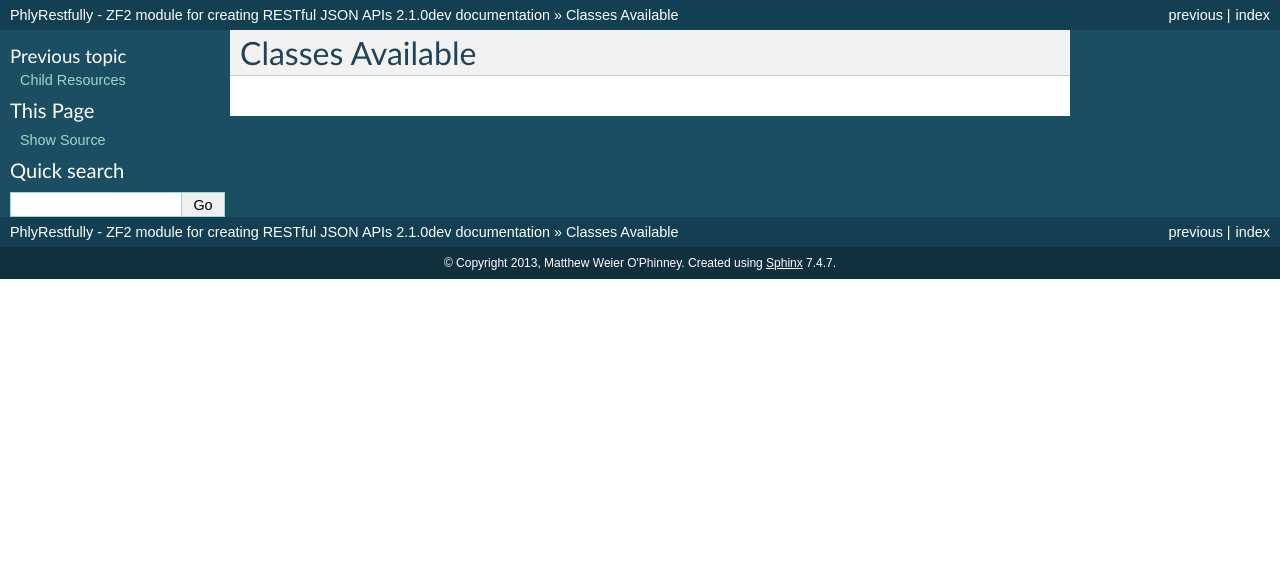
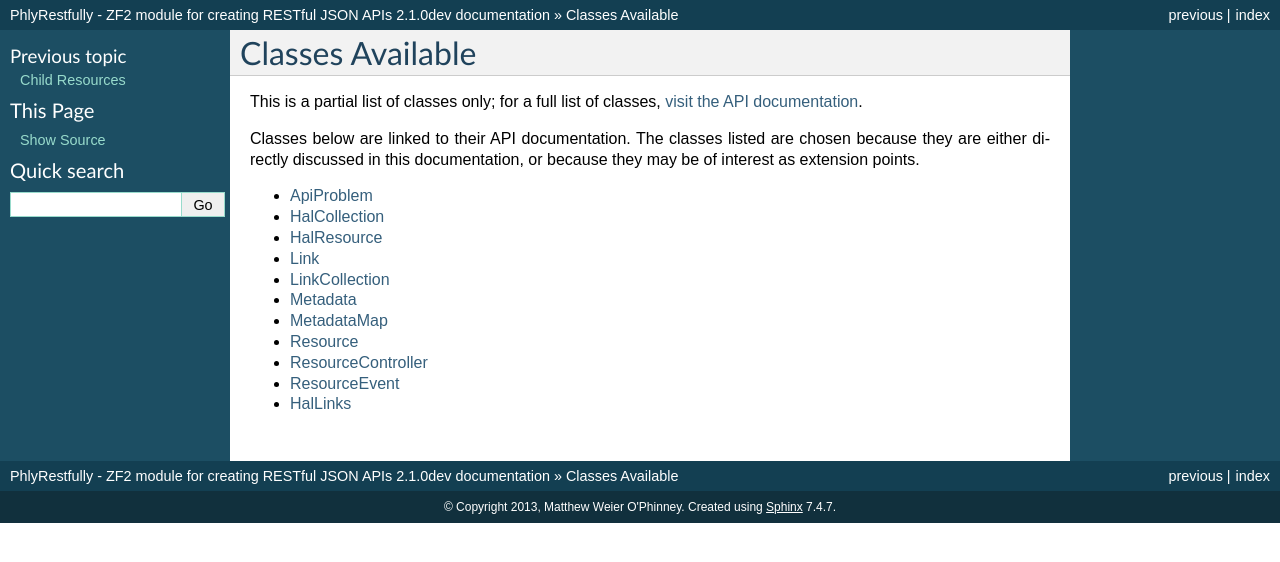
Before and after one commit to phly/PhlyRestfully, a Sphinx documentation site: the page built from docs/ref/classes.rst, in a window 1280 px wide. Shown: the top 562 px of the page. Built offline with Sphinx 7.4.7, drawn with Linux system fonts in a browser that asks for light colours.

Commit message:
Added partial class listing, linking to API documentation

```diff
--- a/docs/index.rst
+++ b/docs/index.rst
@@ -66,7 +66,6 @@ Reference Guide
     * :doc:`ref/alternate-resource-return-values`
     * :doc:`ref/child-resources`
     * :doc:`ref/classes`
-      In which I list each class and link to its API documentation
 
 Api docs:
 ---------
--- a/docs/ref/classes.rst
+++ b/docs/ref/classes.rst
@@ -3,4 +3,23 @@
 Classes Available
 =================
 
+This is a partial list of classes only; for a full list of classes, `visit the
+API documentation <_static/phpdoc/index.html>`_.
+
+Classes below are linked to their API documentation. The classes listed are
+chosen because they are either directly discussed in this documentation, or
+because they may be of interest as extension points.
+
+- `ApiProblem <_static/phpdoc/classes/PhlyRestfully.ApiProblem.html>`_
+- `HalCollection <_static/phpdoc/classes/PhlyRestfully.HalCollection.html>`_
+- `HalResource <_static/phpdoc/classes/PhlyRestfully.HalResource.html>`_
+- `Link <_static/phpdoc/classes/PhlyRestfully.Link.html>`_
+- `LinkCollection <_static/phpdoc/classes/PhlyRestfully.LinkCollection.html>`_
+- `Metadata <_static/phpdoc/classes/PhlyRestfully.Metadata.html>`_
+- `MetadataMap <_static/phpdoc/classes/PhlyRestfully.MetadataMap.html>`_
+- `Resource <_static/phpdoc/classes/PhlyRestfully.Resource.html>`_
+- `ResourceController <_static/phpdoc/classes/PhlyRestfully.ResourceController.html>`_
+- `ResourceEvent <_static/phpdoc/classes/PhlyRestfully.ResourceEvent.html>`_
+- `HalLinks <_static/phpdoc/classes/PhlyRestfully.Plugin.HalLinks.html>`_
+
 .. index:: api-problem, HalLinks, controller, resource
```
